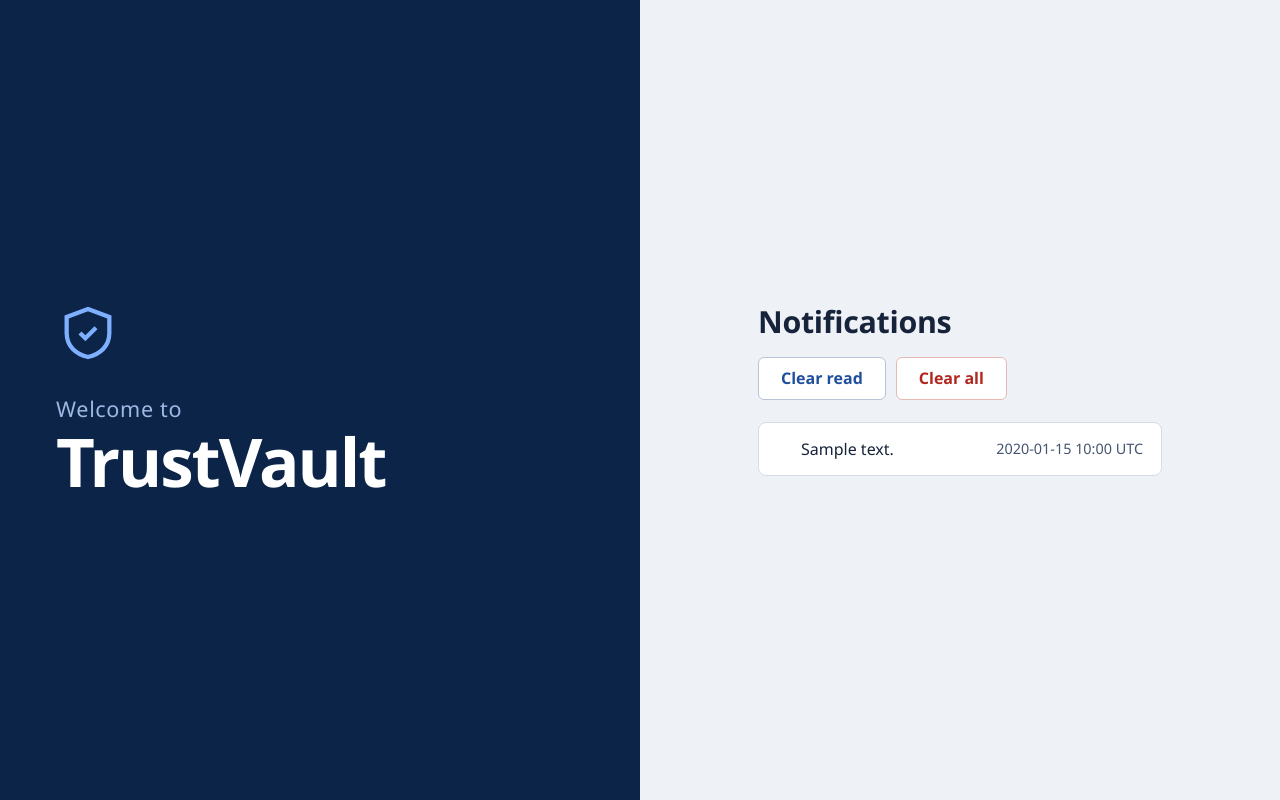
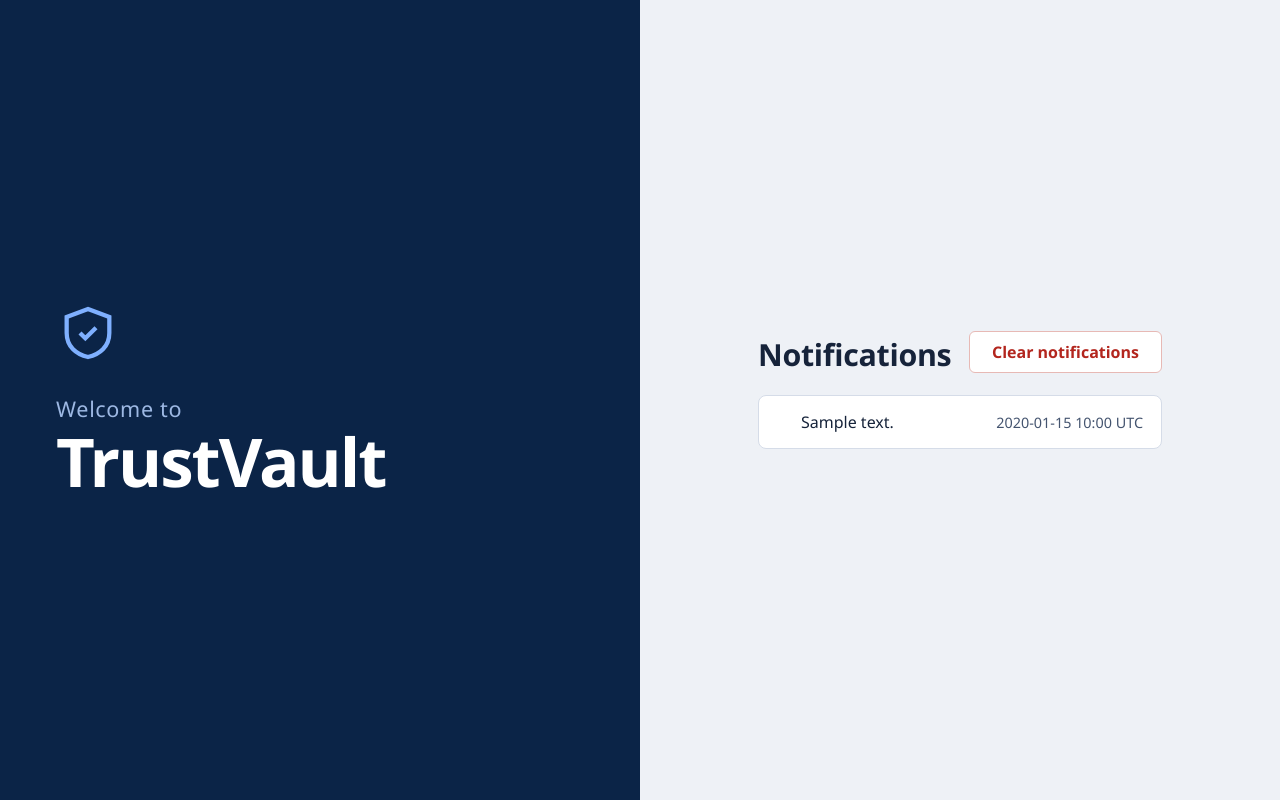
Before and after one commit to suvigneshbellamkonda-cell/TRUST-VAULT, a Flask app: template templates/notifications.html in a window 1280 px wide. Run offline with Flask 3, Linux system fonts and the light colour scheme; the template is opened without the code that fills it: most values are stand-ins (such as "Sample title", 1, 10 or a date in 2020); some libraries are stand-ins or nearby versions.

Commit message:
complete project is ready

```diff
--- a/templates/notifications.html
+++ b/templates/notifications.html
@@ -12,12 +12,8 @@
     </form>
     {% endif %}
     <form method="post" action="{{ url_for('accounts.notifications_clear') }}" class="inline">
-      <input type="hidden" name="csrf_token" value="{{ csrf_token() }}"><input type="hidden" name="which" value="read">
-      <button type="submit" class="secondary">Clear read</button>
-    </form>
-    <form method="post" action="{{ url_for('accounts.notifications_clear') }}" class="inline">
       <input type="hidden" name="csrf_token" value="{{ csrf_token() }}"><input type="hidden" name="which" value="all">
-      <button type="submit" class="danger outline">Clear all</button>
+      <button type="submit" class="danger outline">Clear notifications</button>
     </form>
   </div>
   {% endif %}
```
